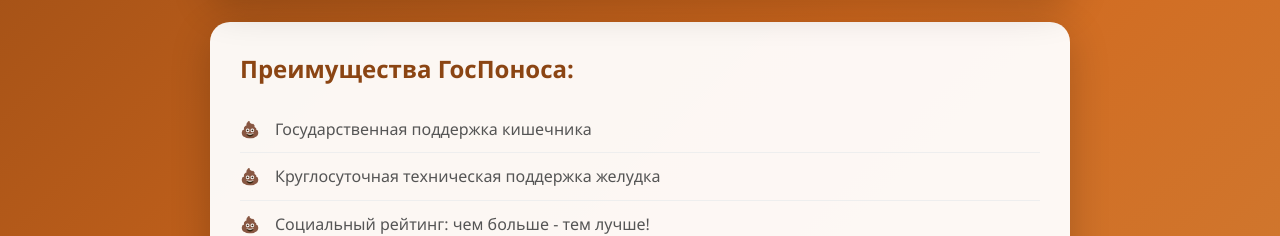
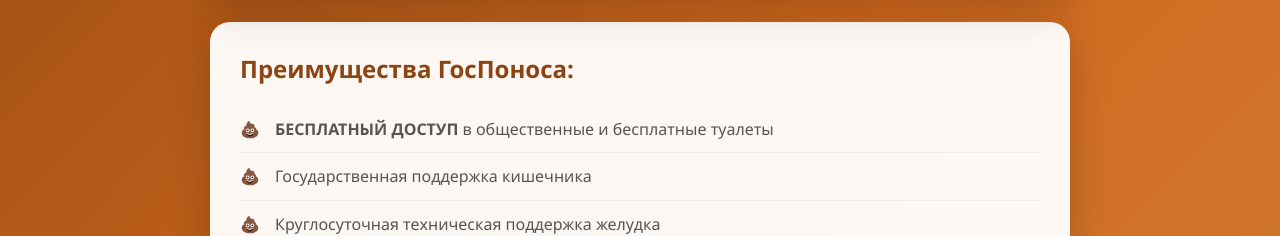
Before and after one commit to Beenus/gos_ponos, a website built with webpack: page index.html in a window 1280 px wide. Shown: the part 573-809 px from the top of the page. Built offline with nearby package versions, Linux system fonts and the light colour scheme.

Commit message:
small fixes

```diff
--- a/index.html
+++ b/index.html
@@ -7,7 +7,8 @@
   <title>ГосПонос - Социальное приложение нового поколения</title>
   <link rel="stylesheet" href="/css/style.css">
   <link rel="manifest" href="/manifest.json">
-  <meta name="description" content="ГосПонос - первое социальное приложение направленное на улучшение качества жизни населения">
+  <meta name="description"
+        content="ГосПонос - первое социальное приложение направленное на улучшение качества жизни населения">
 
   <meta property="og:title" content="ГосПонос">
   <meta property="og:type" content="website">
@@ -41,6 +42,7 @@
     <section class="features-section">
       <h3 class="features-title">Преимущества ГосПоноса:</h3>
       <ul class="features-list">
+        <li><b>БЕСПЛАТНЫЙ ДОСТУП</b> в общественные и бесплатные туалеты</li>
         <li>Государственная поддержка кишечника</li>
         <li>Круглосуточная техническая поддержка желудка</li>
         <li>Социальный рейтинг: чем больше - тем лучше!</li>
@@ -79,7 +81,8 @@
   </main>
 
   <footer class="footer">
-      <p class="disclaimer">Данное приложение не несёт никакого официального или иного подтекста, а является шуточной формой поздравления.</p>
+    <p class="disclaimer">Данное приложение не несёт никакого официального или иного подтекста, а является шуточной
+      формой поздравления.</p>
     <p class="copyright">&copy; 2026 ГосПонос. Все права защищены туалетной бумагой.</p>
   </footer>
 </div>
```
Lines whose indentation alone changed are shown as unchanged.
